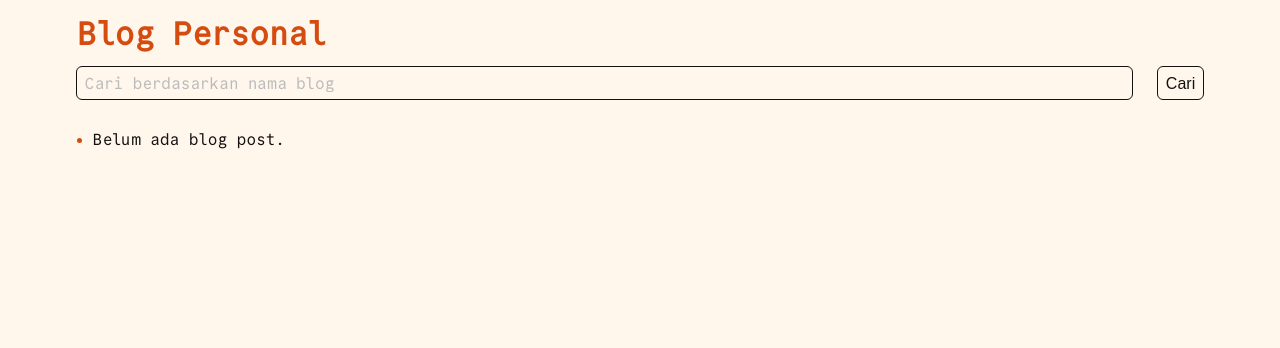
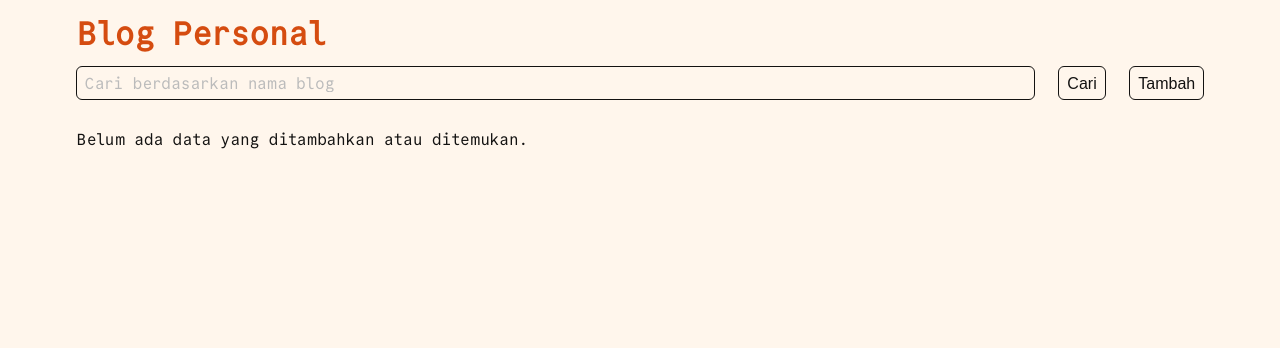
Before and after one commit to faeiz-ff/myportofolio, a Django app: page /blog/ in a window 1280 px wide. Shown: the part 109-457 px from the top of the page. Run offline with Django 5.2, Linux system fonts and the light colour scheme; the visitor is signed in with stand-in values (Sample User, id 1); data that the repository does not hold is empty.

Commit message:
feat: add blog ajax-instances and make form title generic

```diff
--- a/templates/blog.html
+++ b/templates/blog.html
@@ -7,25 +7,28 @@
 {% block content %}
 <div class="main-content">
     <h1>Blog Personal</h1>
-    <form method="get"
-          action="{% url 'main:blog:show' %}"
-          class="model-search form-group">
+    <form id="search-form" class="model-search form-group">
         <input type="search"
+               id="search-input"
                name="title"
                value="{{ title_query }}"
                placeholder="Cari berdasarkan nama blog"
-               aria-label="Cari berdasarkan nama blog"/>
+               aria-label="Cari berdasarkan nama blog">
         <button type="submit" class="button">Cari</button>
+        {% if user.is_superuser %}
+        <button type="button"
+                class="button"
+                popovertarget="add-instance-modal"
+                popovertargetaction="show">
+            Tambah
+        </button>
+        {% endif %}
     </form>
-    <ul>
-        {% for blog in instance_list %}
-        <li>
-            [{{ blog.created_at_str }}]
-            <a href="{% url 'main:blog:show_post' title=blog.title %}">{{ blog.title }}</a>
-        </li>
-        {% empty %}
-        <li>Belum ada blog post.</li>
-        {% endfor %}
-    </ul>
+
+    {% if user.is_superuser %}
+    {% include "components/instance_form_modal.html" with form=form create_url='main:blog:create' model_name="Blog" %}
+    {% endif %}
+
+    {% include 'components/ajax-instances.html' with model="blog" %}
 </div>
 {% endblock %}
--- a/templates/components/ajax-instances.html
+++ b/templates/components/ajax-instances.html
@@ -21,18 +21,30 @@
 const SEARCH_DEBOUNCE_DELAY = 300;
 let searchDebounceTimer;
 let instancesAbortController;
+const IS_SUPERUSER = "{{ user.is_superuser|yesno:'true,false' }}" === "true";
+const csrf_token = `{% csrf_token %}`;
+
 // Konfigurasi
-
 {% if model == "project" %}
     const BASE_ENDPOINT = "{% url 'main:api:get_projects_json' %}";
-    const IS_SUPERUSER = "{{ user.is_superuser|yesno:'true,false' }}" === "true";
     const BASE_DELETE_URL = "{% url 'main:project:delete' '00000000-0000-0000-0000-000000000000' %}";
     const BASE_STAR_URL = "{% url 'main:project:toggle_star' '00000000-0000-0000-0000-000000000000' %}";
     const CREATE_PROJECT_ENDPOINT = "{% url 'main:project:ajax' %}";
     const MODEL_NAME = `proyek`;
-    const csrf_token = `{% csrf_token %}`;
-    </script>
-    <script src="{% static 'js/project-card.js' %}"></script>
+{% elif model == "blog" %}
+    const BASE_ENDPOINT = "{% url 'main:api:get_blogs_json' %}";
+    const BASE_DELETE_URL = "{% url 'main:blog:delete' '00000000-0000-0000-0000-000000000000' %}";
+    const BASE_STAR_URL = "{% url 'main:blog:toggle_star' '00000000-0000-0000-0000-000000000000' %}";
+    const BASE_BLOG_POST_URL = "{% url 'main:blog:show_post' 'Manifesto' %}"
+    const CREATE_PROJECT_ENDPOINT = "{% url 'main:blog:ajax' %}";
+    const MODEL_NAME = `blog`;
 {% endif %}
 
+</script>
+
+{% if model == "project" %}
+<script src="{% static 'js/project-card.js' %}"></script>
+{% elif model == "blog" %}
+<script src="{% static 'js/blog-card.js' %}"></script>
+{% endif %}
 <script src="{% static 'js/fetch-ajax.js' %}"></script>
--- a/templates/components/instance_form_modal.html
+++ b/templates/components/instance_form_modal.html
@@ -17,7 +17,7 @@
                 popovertargetaction="hide"
                 aria-label="Tutup form tambah proyek">×</button>
 
-        <h2 id="add-instance-modal-title">Tambah Proyek Baru</h2>
+        <h2 id="add-instance-modal-title">Tambah {{ model_name }} Baru</h2>
         <form
             id = "model-form"
             method="post"
@@ -38,7 +38,7 @@
                         class="button button-secondary"
                         popovertarget="add-instance-modal"
                         popovertargetaction="hide">Batal</button>
-                <button type="submit" class="button">Tambah Proyek</button>
+                <button type="submit" class="button">Tambah</button>
             </div>
         </form>
     </div>
--- a/templates/project.html
+++ b/templates/project.html
@@ -27,7 +27,7 @@
         </form>
 
         {% if user.is_superuser %}
-        {% include "components/instance_form_modal.html" with form=form create_url='main:project:create' %}
+        {% include "components/instance_form_modal.html" with form=form create_url='main:project:create' model_name="Proyek" %}
         {% endif %}
 
         {% include 'components/ajax-instances.html' with model="project" %}
```
